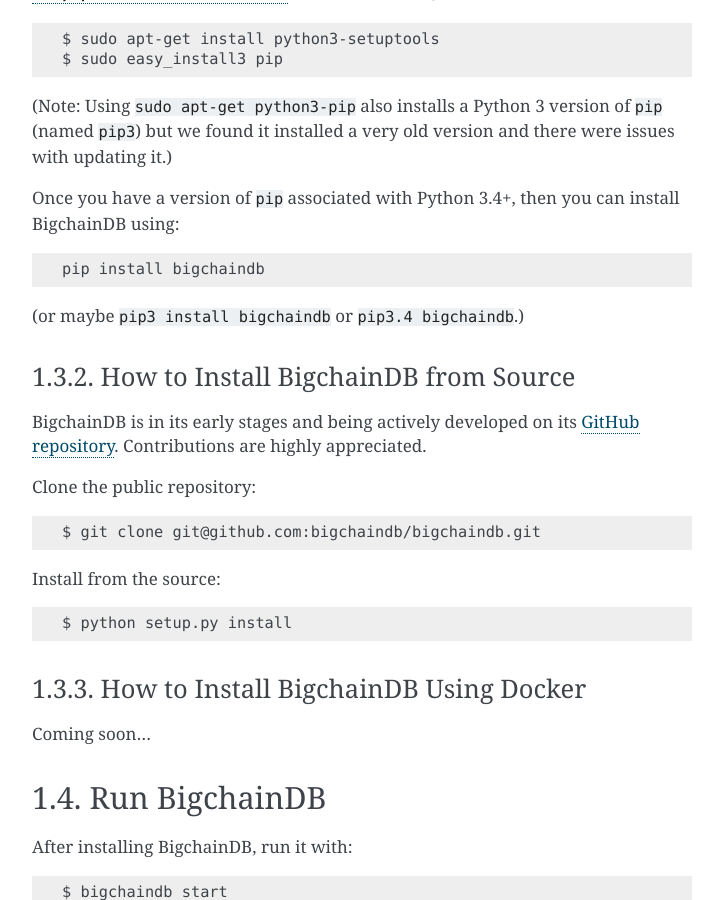
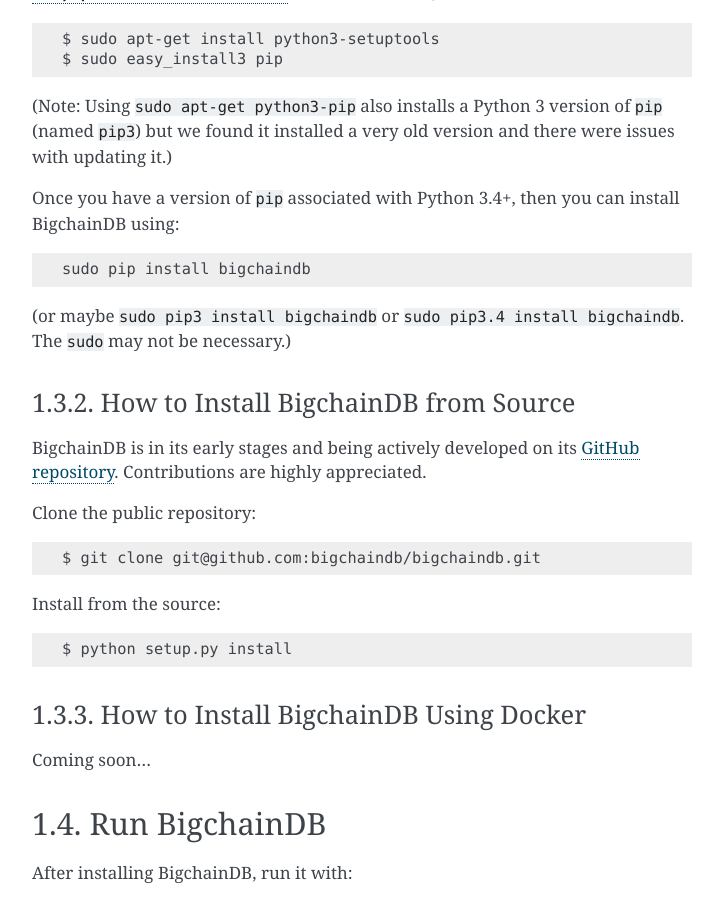
Before and after one commit to bigchaindb/bigchaindb, a Sphinx documentation site: the page built from docs/source/installing.md, in a window 1280 px wide and 900 px high, scrolled down 1243 px. Shown: the whole window, without its empty margins (388-1111 px from the left). Built offline with Sphinx 7.4.7, drawn with Linux system fonts in a browser that asks for light colours.

Commit message:
Add sudo before pip install bigchaindb sometimes

````diff
--- a/docs/source/installing.md
+++ b/docs/source/installing.md
@@ -43,9 +43,9 @@
 
 Once you have a version of `pip` associated with Python 3.4+, then you can install BigchainDB using:
 ```text
-pip install bigchaindb
+sudo pip install bigchaindb
 ```
-(or maybe `pip3 install bigchaindb` or `pip3.4 bigchaindb`.)
+(or maybe `sudo pip3 install bigchaindb` or `sudo pip3.4 install bigchaindb`. The `sudo` may not be necessary.)
 
 ### How to Install BigchainDB from Source
 
````
